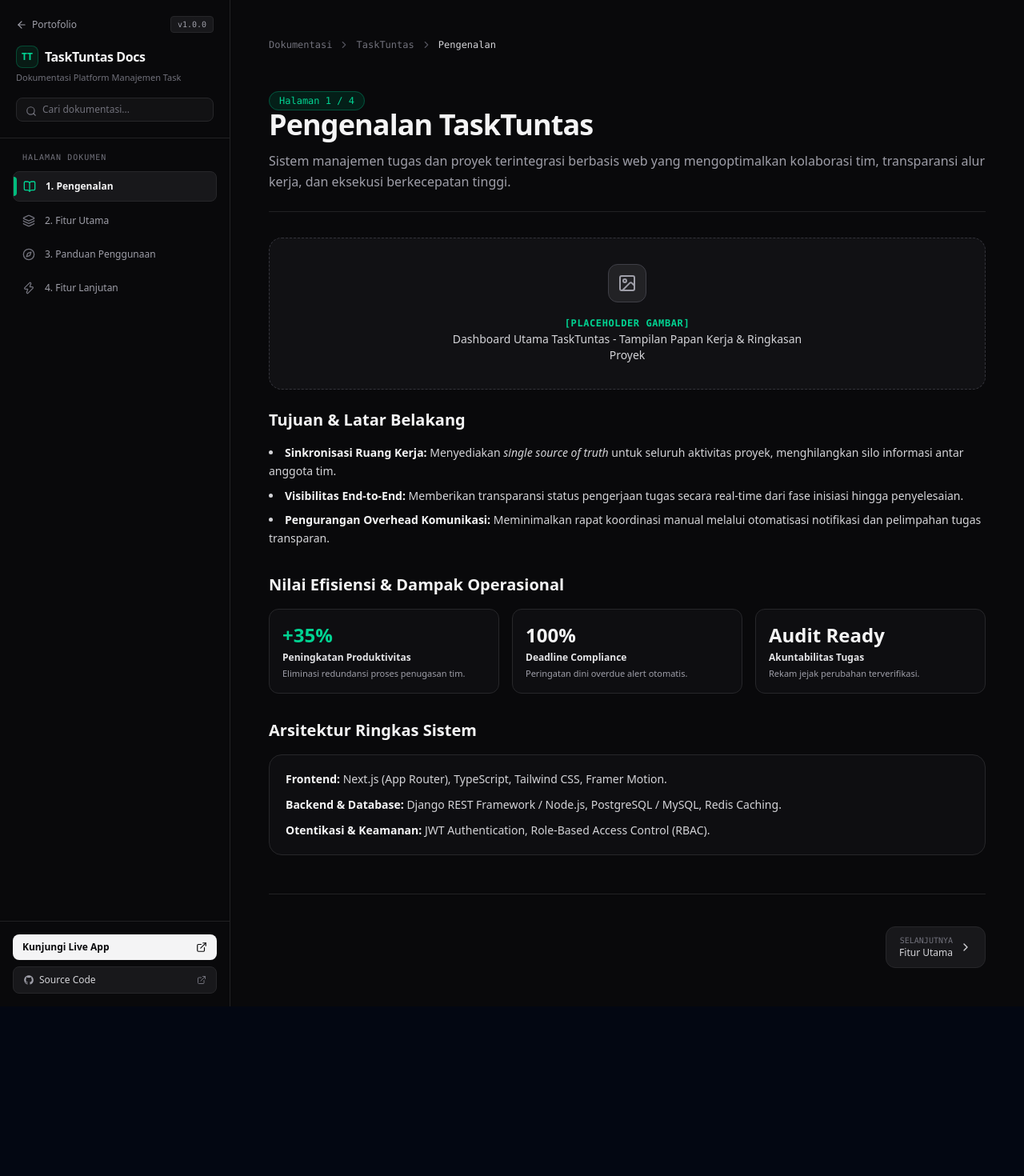
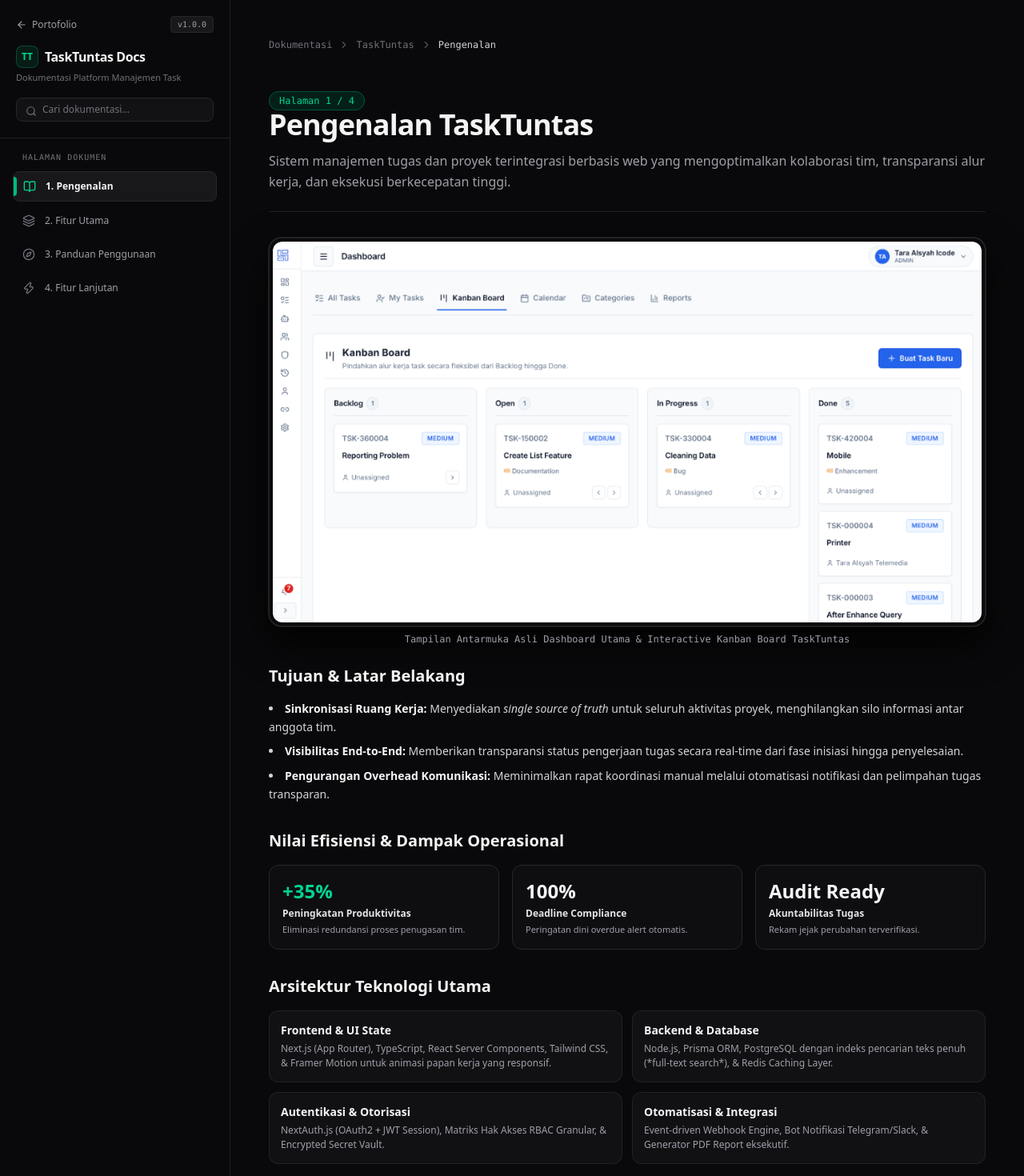
Before and after one commit to taraalsyah/nextjs, a Next.js app: page /projects/tasktuntas in a window 1280 px wide. Shown: the top 1470 px of the page at 80% size. Before the commit the page ends 1258 px from the top, so only its background shows below. Built offline with nearby package versions, Linux system fonts and the light colour scheme.

Commit message:
style: optimize all images in TaskTuntas docs to 3x Ultra HD high-definition crisp rendering

```diff
--- a/src/app/projects/tasktuntas/page.tsx
+++ b/src/app/projects/tasktuntas/page.tsx
@@ -361,7 +361,22 @@
         </p>
       </div>
 
-      <ImagePlaceholder caption="Dashboard Utama TaskTuntas - Tampilan Papan Kerja & Ringkasan Proyek" />
+      <div className="my-6 space-y-2">
+        <div className="w-full rounded-2xl overflow-hidden border border-zinc-800/90 bg-zinc-950 shadow-[0_20px_50px_rgba(0,0,0,0.85)] ring-1 ring-white/10 p-1">
+          <Image
+            src="/images/kanban_board.png"
+            alt="Dashboard Utama TaskTuntas - Tampilan Papan Kerja & Ringkasan Proyek"
+            width={1024}
+            height={550}
+            className="w-full h-auto rounded-xl object-contain [image-rendering:-webkit-optimize-contrast]"
+            priority
+            unoptimized
+          />
+        </div>
+        <p className="text-center text-xs text-zinc-400 font-mono">
+          Tampilan Antarmuka Asli Dashboard Utama & Interactive Kanban Board TaskTuntas
+        </p>
+      </div>
 
       <section className="space-y-4">
         <h2 className="text-xl font-semibold text-zinc-100">Tujuan & Latar Belakang</h2>
@@ -394,11 +409,32 @@
       </section>
 
       <section className="space-y-4">
-        <h2 className="text-xl font-semibold text-zinc-100">Arsitektur Ringkas Sistem</h2>
-        <div className="p-5 rounded-2xl bg-zinc-900/40 border border-zinc-800 space-y-3 text-xs sm:text-sm text-zinc-300">
-          <div><strong className="text-zinc-100">Frontend:</strong> Next.js (App Router), TypeScript, Tailwind CSS, Framer Motion.</div>
-          <div><strong className="text-zinc-100">Backend & Database:</strong> Django REST Framework / Node.js, PostgreSQL / MySQL, Redis Caching.</div>
-          <div><strong className="text-zinc-100">Otentikasi & Keamanan:</strong> JWT Authentication, Role-Based Access Control (RBAC).</div>
+        <h2 className="text-xl font-semibold text-zinc-100">Arsitektur Teknologi Utama</h2>
+        <div className="grid grid-cols-1 sm:grid-cols-2 gap-3 text-xs sm:text-sm">
+          <div className="p-3.5 rounded-xl border border-zinc-800/80 bg-zinc-900/60">
+            <h3 className="font-semibold text-zinc-100 mb-1">Frontend & UI State</h3>
+            <p className="text-zinc-400 text-xs leading-normal">
+              Next.js (App Router), TypeScript, React Server Components, Tailwind CSS, & Framer Motion untuk animasi papan kerja yang responsif.
+            </p>
+          </div>
+          <div className="p-3.5 rounded-xl border border-zinc-800/80 bg-zinc-900/60">
+            <h3 className="font-semibold text-zinc-100 mb-1">Backend & Database</h3>
+            <p className="text-zinc-400 text-xs leading-normal">
+              Node.js, Prisma ORM, PostgreSQL dengan indeks pencarian teks penuh (*full-text search*), & Redis Caching Layer.
+            </p>
+          </div>
+          <div className="p-3.5 rounded-xl border border-zinc-800/80 bg-zinc-900/60">
+            <h3 className="font-semibold text-zinc-100 mb-1">Autentikasi & Otorisasi</h3>
+            <p className="text-zinc-400 text-xs leading-normal">
+              NextAuth.js (OAuth2 + JWT Session), Matriks Hak Akses RBAC Granular, & Encrypted Secret Vault.
+            </p>
+          </div>
+          <div className="p-3.5 rounded-xl border border-zinc-800/80 bg-zinc-900/60">
+            <h3 className="font-semibold text-zinc-100 mb-1">Otomatisasi & Integrasi</h3>
+            <p className="text-zinc-400 text-xs leading-normal">
+              Event-driven Webhook Engine, Bot Notifikasi Telegram/Slack, & Generator PDF Report eksekutif.
+            </p>
+          </div>
         </div>
       </section>
     </article>
@@ -422,13 +458,13 @@
       </div>
 
       <div className="my-6 space-y-2">
-        <div className="w-full rounded-2xl overflow-hidden border border-zinc-800 bg-zinc-900 shadow-2xl p-1">
+        <div className="w-full rounded-2xl overflow-hidden border border-zinc-800/90 bg-zinc-950 shadow-[0_20px_50px_rgba(0,0,0,0.85)] ring-1 ring-white/10 p-1">
           <Image
             src="/images/kanban_board.png"
             alt="TaskTuntas Interactive Kanban Board Screenshot"
             width={1024}
             height={550}
-            className="w-full h-auto rounded-xl object-contain"
+            className="w-full h-auto rounded-xl object-contain [image-rendering:-webkit-optimize-contrast]"
             priority
             unoptimized
           />
@@ -466,13 +502,13 @@
         </div>
 
       <div className="my-6 space-y-2">
-        <div className="w-full rounded-2xl overflow-hidden border border-zinc-800 bg-zinc-900 shadow-2xl p-1">
+        <div className="w-full rounded-2xl overflow-hidden border border-zinc-800/90 bg-zinc-950 shadow-[0_20px_50px_rgba(0,0,0,0.85)] ring-1 ring-white/10 p-1">
           <Image
             src="/images/task_modal.png"
             alt="TaskTuntas Form Buat Task Baru / Detail Tugas Modal"
             width={1024}
             height={550}
-            className="w-full h-auto rounded-xl object-contain"
+            className="w-full h-auto rounded-xl object-contain [image-rendering:-webkit-optimize-contrast]"
             priority
             unoptimized
           />
@@ -509,13 +545,13 @@
         </div>
 
       <div className="my-6 space-y-2">
-        <div className="w-full rounded-2xl overflow-hidden border border-zinc-800 bg-zinc-900 shadow-2xl p-1">
+        <div className="w-full rounded-2xl overflow-hidden border border-zinc-800/90 bg-zinc-950 shadow-[0_20px_50px_rgba(0,0,0,0.85)] ring-1 ring-white/10 p-1">
           <Image
             src="/images/calendar_view.png"
             alt="TaskTuntas Calendar Deadline View Screenshot"
             width={1024}
             height={550}
-            className="w-full h-auto rounded-xl object-contain"
+            className="w-full h-auto rounded-xl object-contain [image-rendering:-webkit-optimize-contrast]"
             priority
             unoptimized
           />
@@ -668,13 +704,13 @@
       <section className="space-y-4">
         <h2 className="text-xl font-semibold text-zinc-100">Langkah 1: Membuat Proyek Baru</h2>
       <div className="my-6 space-y-2">
-        <div className="w-full rounded-2xl overflow-hidden border border-zinc-800 bg-zinc-900 shadow-2xl p-1">
+        <div className="w-full rounded-2xl overflow-hidden border border-zinc-800/90 bg-zinc-950 shadow-[0_20px_50px_rgba(0,0,0,0.85)] ring-1 ring-white/10 p-1">
           <Image
             src="/images/create_project_modal.png"
             alt="TaskTuntas Form Pembuatan Proyek Baru Modal Screenshot"
             width={1024}
             height={550}
-            className="w-full h-auto rounded-xl object-contain"
+            className="w-full h-auto rounded-xl object-contain [image-rendering:-webkit-optimize-contrast]"
             priority
             unoptimized
           />
@@ -714,7 +750,21 @@
       {/* Langkah 3 */}
       <section className="space-y-4 pt-6 border-t border-zinc-800/60">
         <h2 className="text-xl font-semibold text-zinc-100">Langkah 3: Mengelola & Menyelesaikan Task</h2>
-        <ImagePlaceholder caption="Aksi Drag-and-Drop Kartu Tugas dari In Progress ke In Review" />
+        <div className="my-6 space-y-2">
+          <div className="w-full rounded-2xl overflow-hidden border border-zinc-800/90 bg-zinc-950 shadow-[0_20px_50px_rgba(0,0,0,0.85)] ring-1 ring-white/10 p-1">
+            <Image
+              src="/images/kanban_board.png"
+              alt="Papan Kerja Kanban - Pengelolaan Alur Pengerjaan Tugas TaskTuntas"
+              width={1024}
+              height={550}
+              className="w-full h-auto rounded-xl object-contain [image-rendering:-webkit-optimize-contrast]"
+              unoptimized
+            />
+          </div>
+          <p className="text-center text-xs text-zinc-400 font-mono">
+            Tampilan Antarmuka Asli Papan Kerja Kanban - Pemindahan Kartu Tugas (Drag-and-Drop) Antar Kolom Status
+          </p>
+        </div>
         <ol className="space-y-2 text-xs sm:text-sm text-zinc-300 list-decimal list-inside leading-relaxed">
           <li>Pada kolom <strong>To-Do</strong>, klik <strong>+ Tambah Tugas</strong>.</li>
           <li>Masukkan <strong>Judul Tugas</strong>, tentukan <strong>Assignee</strong>, isi <strong>Due Date</strong>, dan pilih <strong>Tag Prioritas</strong>. Klik <strong>Simpan</strong>.</li>
@@ -977,13 +1027,13 @@
           <span>1. Role-Based Access Control (RBAC) & Workflow Approval</span>
         </h2>
       <div className="my-6 space-y-2">
-        <div className="w-full rounded-2xl overflow-hidden border border-zinc-800 bg-zinc-900 shadow-2xl p-1">
+        <div className="w-full rounded-2xl overflow-hidden border border-zinc-800/90 bg-zinc-950 shadow-[0_20px_50px_rgba(0,0,0,0.85)] ring-1 ring-white/10 p-1">
           <Image
             src="/images/rbac_matrix.png"
             alt="Configurable Project Role Permission Matrix RBAC TaskTuntas"
             width={1024}
             height={550}
-            className="w-full h-auto rounded-xl object-contain"
+            className="w-full h-auto rounded-xl object-contain [image-rendering:-webkit-optimize-contrast]"
             priority
             unoptimized
           />
@@ -1029,13 +1079,13 @@
           <span>3. Kategori Kustom per Proyek & System Filtering</span>
         </h2>
         <div className="my-6 space-y-2">
-          <div className="w-full rounded-2xl overflow-hidden border border-zinc-800 bg-zinc-900 shadow-2xl p-1">
+          <div className="w-full rounded-2xl overflow-hidden border border-zinc-800/90 bg-zinc-950 shadow-[0_20px_50px_rgba(0,0,0,0.85)] ring-1 ring-white/10 p-1">
             <Image
               src="/images/project_categories.png"
               alt="Panel Pengaturan Kategori Kustom Proyek TaskTuntas"
               width={1344}
               height={760}
-              className="w-full h-auto rounded-xl object-contain"
+              className="w-full h-auto rounded-xl object-contain [image-rendering:-webkit-optimize-contrast]"
               unoptimized
             />
           </div>
```
Also changed, not shown: public/images/analytics_report_page_1.png, public/images/analytics_report_page_2.png.
